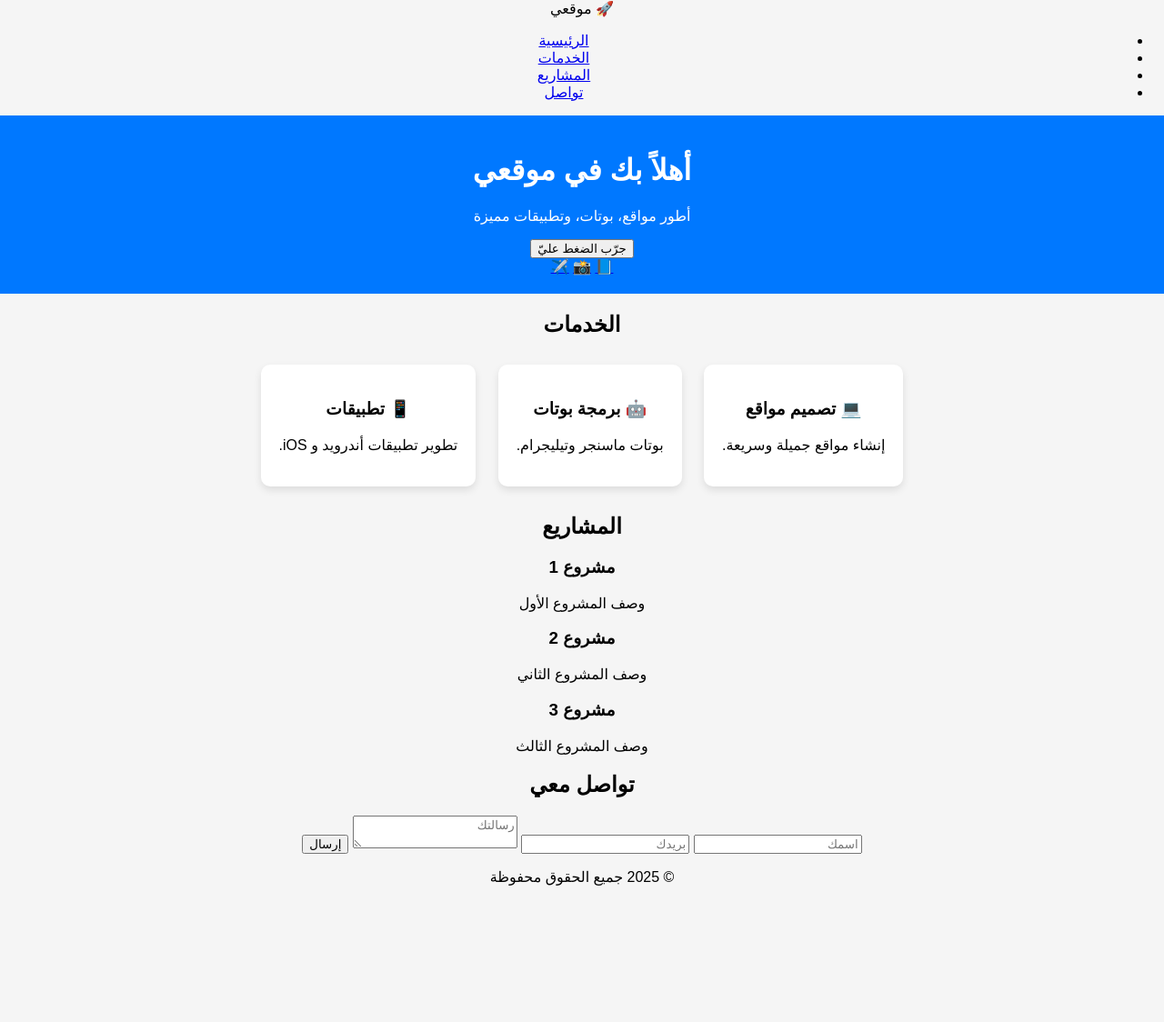
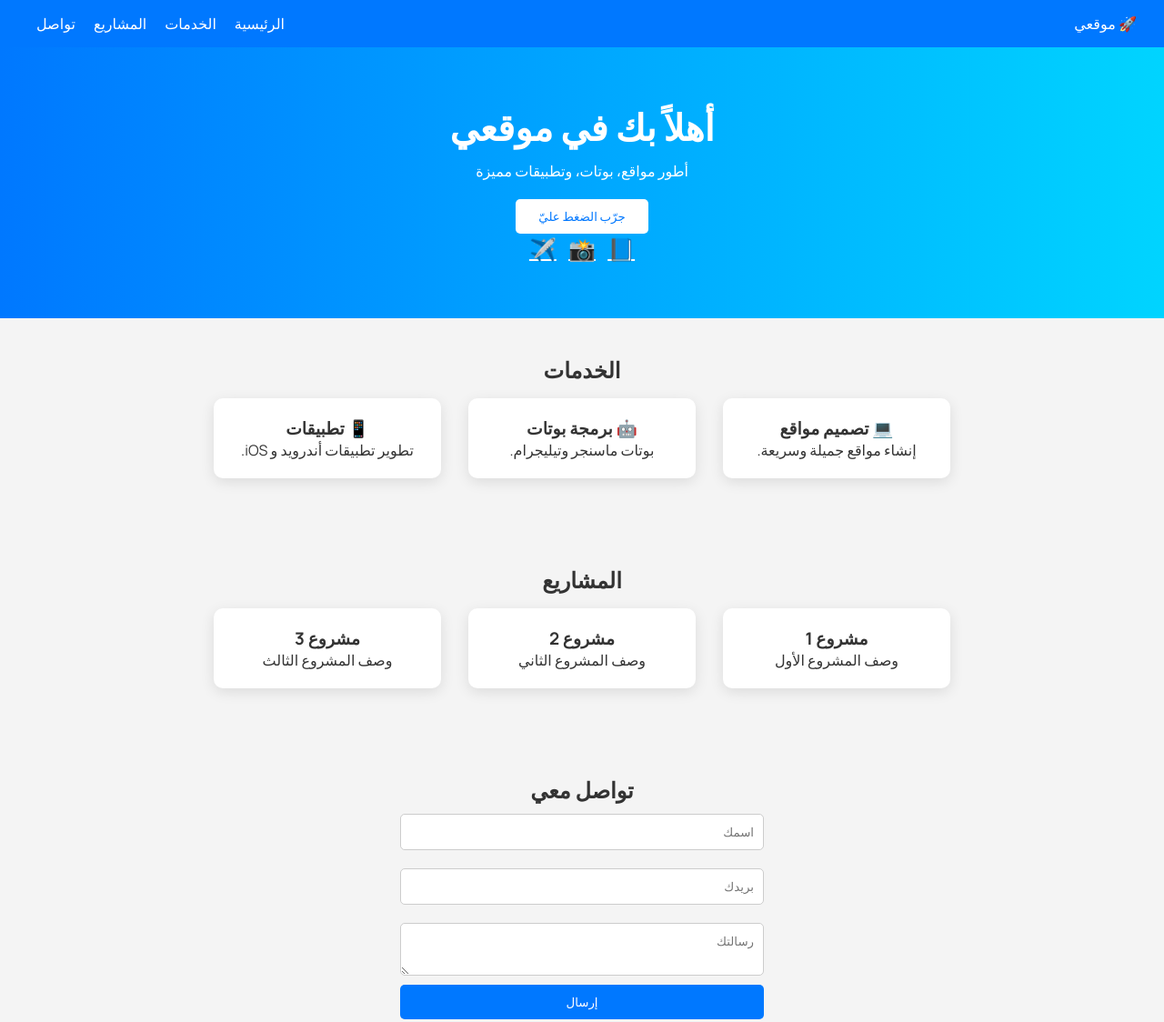
Before and after one commit to dorabit/doraautobot, a plain HTML site: page index.html in a window 1280 px wide. Shown: the top 1124 px of the page at 91% size. Before the commit the page ends 990 px from the top, so only its background shows below. Drawn offline with Linux system fonts and the light colour scheme.

Commit message:
Update style.css

```diff
--- a/style.css
+++ b/style.css
@@ -1,21 +1,162 @@
-body {
-    font-family: Arial, sans-serif;
-    background: #f5f5f5;
-    text-align: center;
+* {
     margin: 0;
+    padding: 0;
+    box-sizing: border-box;
+    font-family: 'Manrope', sans-serif;
 }
 
-header {
+body {
+    background: #f4f4f4;
+    color: #333;
+}
+
+/* شريط التنقل */
+nav {
     background: #0078ff;
     color: white;
-    padding: 20px;
+    display: flex;
+    justify-content: space-between;
+    align-items: center;
+    padding: 15px 30px;
+    position: sticky;
+    top: 0;
+    z-index: 100;
 }
 
-.card {
-    display: inline-block;
+nav ul {
+    list-style: none;
+    display: flex;
+}
+
+nav ul li {
+    margin: 0 10px;
+}
+
+nav ul li a {
+    color: white;
+    text-decoration: none;
+    transition: 0.3s;
+}
+
+nav ul li a:hover {
+    color: #ffea00;
+}
+
+/* القسم الرئيسي */
+header {
+    text-align: center;
+    padding: 60px 20px;
+    background: linear-gradient(to right, #0078ff, #00d4ff);
+    color: white;
+    animation: fadeIn 1s ease-in;
+}
+
+header h1 {
+    font-size: 2.5em;
+    margin-bottom: 10px;
+}
+
+header p {
+    margin-bottom: 20px;
+}
+
+header button {
+    padding: 10px 25px;
     background: white;
-    margin: 10px;
+    color: #0078ff;
+    border: none;
+    border-radius: 5px;
+    cursor: pointer;
+    transition: 0.3s;
+}
+
+header button:hover {
+    background: #ddd;
+}
+
+header .social a {
+    margin: 0 5px;
+    font-size: 1.5em;
+    color: white;
+    transition: 0.3s;
+}
+
+header .social a:hover {
+    color: #ffea00;
+}
+
+/* الخدمات */
+#services, #projects, #contact {
+    padding: 40px 20px;
+    text-align: center;
+    animation: fadeIn 1s ease-in;
+}
+
+.cards, .projects {
+    display: flex;
+    justify-content: center;
+    flex-wrap: wrap;
+}
+
+.card, .project-card {
+    background: white;
+    border-radius: 10px;
     padding: 20px;
-    border-radius: 10px;
-    box-shadow: 0 4px 8px rgba(0,0,0,0.1);
+    margin: 15px;
+    width: 250px;
+    box-shadow: 0 4px 15px rgba(0,0,0,0.1);
+    transition: transform 0.3s, box-shadow 0.3s;
 }
+
+.card:hover, .project-card:hover {
+    transform: translateY(-10px);
+    box-shadow: 0 8px 20px rgba(0,0,0,0.2);
+}
+
+/* قسم التواصل */
+form {
+    max-width: 400px;
+    margin: auto;
+    display: flex;
+    flex-direction: column;
+}
+
+form input, form textarea {
+    margin: 10px 0;
+    padding: 10px;
+    border-radius: 5px;
+    border: 1px solid #ccc;
+    transition: 0.3s;
+}
+
+form input:focus, form textarea:focus {
+    border-color: #0078ff;
+}
+
+form button {
+    background: #0078ff;
+    color: white;
+    padding: 10px;
+    border: none;
+    cursor: pointer;
+    border-radius: 5px;
+    transition: 0.3s;
+}
+
+form button:hover {
+    background: #005fcc;
+}
+
+/* الفوتر */
+footer {
+    background: #0078ff;
+    color: white;
+    text-align: center;
+    padding: 15px;
+}
+
+/* حركات أنيميشن */
+@keyframes fadeIn {
+    0% { opacity: 0; transform: translateY(20px); }
+    100% { opacity: 1; transform: translateY(0); }
+}
```
